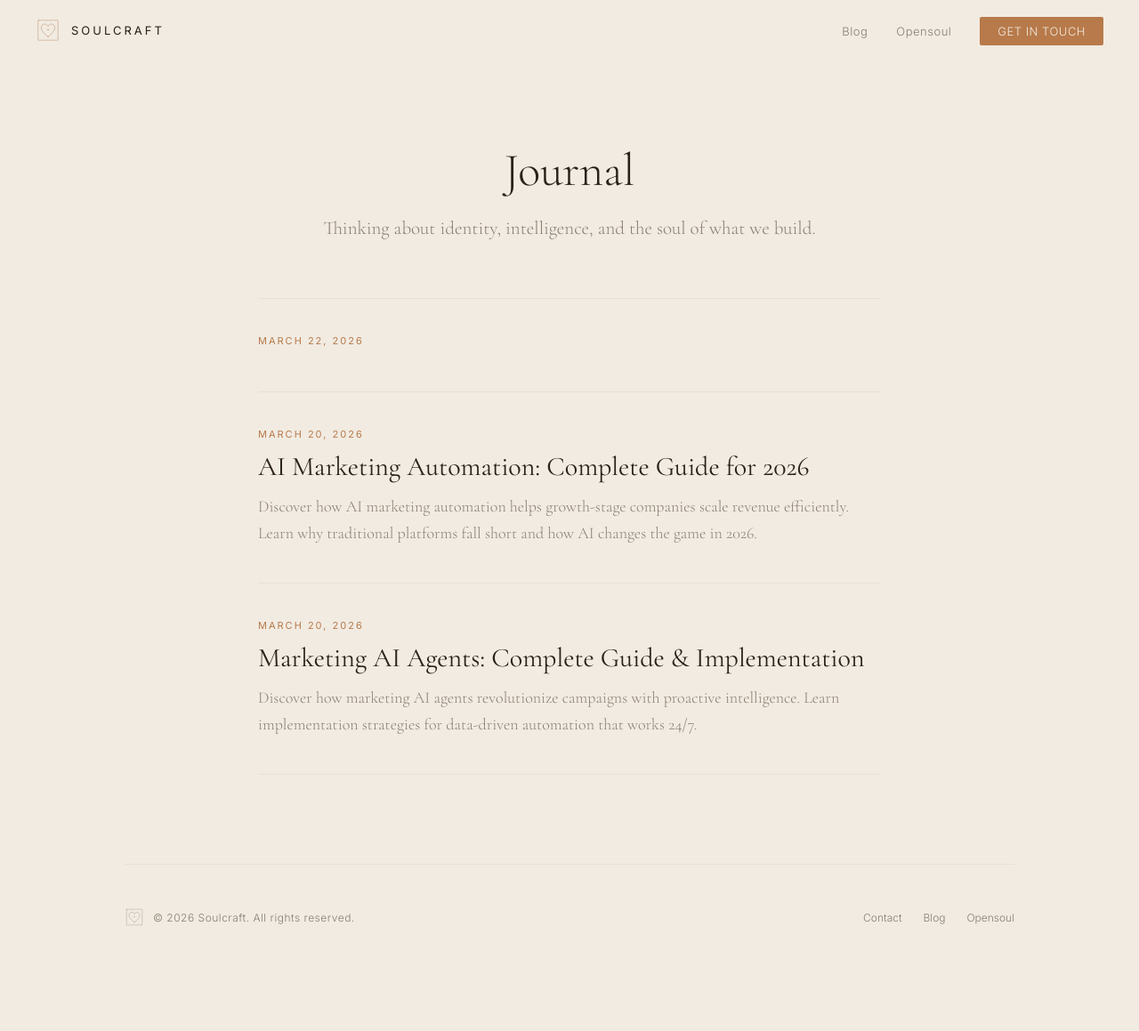
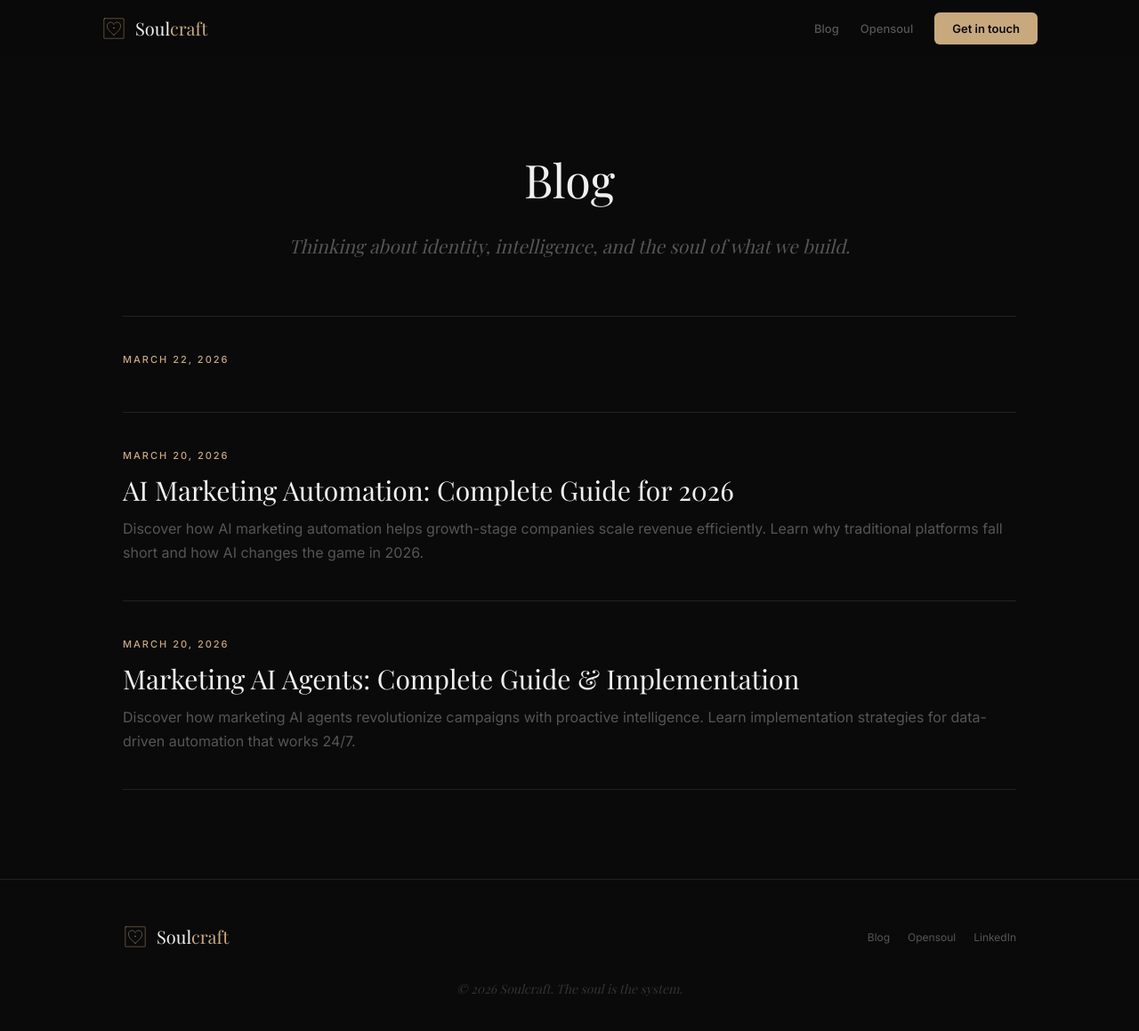
Before and after one commit to iamevandrake/soulcraft-site, a Jekyll site: the page built from blog/index.html, in a window 1280 px wide and 1172 px high. Shown: the top 1159 px of the window at 89% size. Built offline with Jekyll 4.4.1, drawn with Linux system fonts in a browser that asks for light colours; some web fonts are replaced.

Commit message:
blog updated

```diff
--- a/blog/index.html
+++ b/blog/index.html
@@ -20,193 +20,220 @@ layout: null
 <meta property="og:type" content="website" />
 <meta property="og:url" content="https://soulcraftagency.com/blog/" />
 
-<!-- Fonts -->
+<!-- Fonts (matching homepage) -->
 <link rel="preconnect" href="https://fonts.googleapis.com">
 <link rel="preconnect" href="https://fonts.gstatic.com" crossorigin>
-<link href="https://fonts.googleapis.com/css2?family=Cormorant+Garamond:ital,wght@0,300;0,400;0,500;0,600;1,300;1,400;1,500;1,600&family=Inter:wght@300;400&display=swap" rel="stylesheet">
-
-<!-- Shared Design System -->
-<link rel="stylesheet" href="/assets/css/landing.css">
+<link href="https://fonts.googleapis.com/css2?family=Inter:wght@300;400;500;600;700;800;900&family=Playfair+Display:ital,wght@0,400;0,600;0,700;1,400;1,700&display=swap" rel="stylesheet">
 
 <style>
-/* ===== BLOG INDEX STYLES ===== */
+* { margin: 0; padding: 0; box-sizing: border-box; }
+:root {
+  --black: #0a0a0a;
+  --dark: #111111;
+  --card: #161616;
+  --border: #222222;
+  --muted: #555555;
+  --text: #d0d0d0;
+  --white: #f0f0f0;
+  --accent: #c8a97e;
+  --accent-dim: rgba(200,169,126,0.12);
+  --accent-glow: rgba(200,169,126,0.25);
+}
+html { scroll-behavior: smooth; }
+body { font-family: 'Inter', sans-serif; background: var(--black); color: var(--text); line-height: 1.6; overflow-x: hidden; }
+a { color: var(--accent); text-decoration: none; }
+.container { max-width: 1100px; margin: 0 auto; padding: 0 24px; }
 
-.sc-blog-hero {
+/* Accessibility */
+.sr-only { position: absolute; width: 1px; height: 1px; padding: 0; margin: -1px; overflow: hidden; clip: rect(0,0,0,0); border: 0; }
+
+/* Nav */
+nav { position: fixed; top: 0; left: 0; right: 0; z-index: 100; background: rgba(10,10,10,0.85); backdrop-filter: blur(24px); -webkit-backdrop-filter: blur(24px); }
+nav .container { display: flex; align-items: center; justify-content: space-between; height: 64px; }
+.logo { font-family: 'Playfair Display', serif; font-size: 20px; color: var(--white); display: flex; align-items: center; gap: 10px; }
+.logo-text { white-space: nowrap; }
+.logo-text span { color: var(--accent); }
+.heartmark { width: 28px; height: 28px; flex-shrink: 0; }
+.nav-right { display: flex; gap: 24px; align-items: center; }
+.nav-right a { color: var(--muted); font-size: 13px; font-weight: 500; transition: color 0.2s; }
+.nav-right a:hover { color: var(--white); }
+.nav-cta-btn { background: var(--accent) !important; color: var(--black) !important; padding: 8px 20px; border-radius: 6px; font-weight: 600 !important; font-size: 13px !important; }
+
+/* Blog hero */
+.blog-hero {
   padding: 160px 0 60px;
   text-align: center;
 }
-
-.sc-blog-hero h1 {
-  font-family: var(--serif);
-  font-weight: 300;
+.blog-hero h1 {
+  font-family: 'Playfair Display', serif;
+  font-weight: 400;
   font-size: clamp(36px, 5vw, 52px);
-  color: var(--espresso);
+  color: var(--white);
   margin-bottom: 16px;
 }
-
-.sc-blog-hero p {
-  font-family: var(--serif);
-  font-weight: 300;
+.blog-hero p {
+  font-family: 'Playfair Display', serif;
+  font-weight: 400;
   font-size: clamp(18px, 2vw, 21px);
-  color: var(--warm-gray);
+  color: var(--muted);
   line-height: 1.7;
+  font-style: italic;
 }
 
-.sc-blog-list {
+/* Blog list */
+.blog-list {
   padding: 0 0 100px;
 }
-
-.sc-blog-post {
+.blog-list .container {
+  padding-left: 48px;
+  padding-right: 48px;
+}
+.blog-post {
   display: block;
   text-decoration: none;
   padding: 40px 0;
-  border-bottom: 1px solid var(--sandstone);
+  border-bottom: 1px solid var(--border);
   transition: padding-left 0.3s;
 }
-
-.sc-blog-post:first-child {
-  border-top: 1px solid var(--sandstone);
+.blog-post:first-child {
+  border-top: 1px solid var(--border);
 }
-
-.sc-blog-post:hover {
+.blog-post:hover {
   padding-left: 12px;
 }
-
-.sc-blog-post-date {
-  font-family: var(--sans);
-  font-weight: 400;
+.blog-post-date {
+  font-family: 'Inter', sans-serif;
+  font-weight: 500;
   font-size: 11px;
   letter-spacing: 2px;
   text-transform: uppercase;
-  color: var(--copper);
+  color: var(--accent);
   margin-bottom: 10px;
 }
-
-.sc-blog-post-title {
-  font-family: var(--serif);
+.blog-post-title {
+  font-family: 'Playfair Display', serif;
   font-weight: 400;
   font-size: clamp(22px, 2.8vw, 30px);
   line-height: 1.3;
-  color: var(--espresso);
+  color: var(--white);
   margin-bottom: 10px;
   transition: color 0.3s;
 }
-
-.sc-blog-post:hover .sc-blog-post-title {
-  color: var(--copper);
+.blog-post:hover .blog-post-title {
+  color: var(--accent);
 }
-
-.sc-blog-post-description {
-  font-family: var(--serif);
-  font-weight: 300;
-  font-size: clamp(16px, 1.6vw, 18px);
+.blog-post-description {
+  font-size: clamp(14px, 1.6vw, 16px);
   line-height: 1.7;
-  color: var(--warm-gray);
+  color: var(--muted);
 }
-
-.sc-blog-empty {
+.blog-empty {
   text-align: center;
   padding: 80px 0;
-  font-family: var(--serif);
-  font-weight: 300;
+  font-family: 'Playfair Display', serif;
+  font-weight: 400;
   font-size: 20px;
-  color: var(--warm-gray);
+  color: var(--muted);
   font-style: italic;
 }
 
+/* Footer */
+footer { padding: 48px 0; border-top: 1px solid var(--border); }
+footer .container { padding-left: 48px; padding-right: 48px; }
+.footer-row { display: flex; justify-content: space-between; align-items: center; }
+.footer-links { display: flex; gap: 20px; flex-wrap: wrap; }
+.footer-links a { font-size: 12px; color: var(--muted); }
+.footer-links a:hover { color: var(--accent); }
+.footer-tagline { font-family: 'Playfair Display', serif; font-size: 14px; color: #333; font-style: italic; }
+
 @media (max-width: 768px) {
-  .sc-blog-hero {
+  .blog-hero {
     padding: 120px 0 40px;
   }
-
-  .sc-blog-post {
+  .blog-post {
     padding: 28px 0;
   }
-
-  .sc-blog-post:hover {
+  .blog-post:hover {
     padding-left: 0;
   }
+  .nav-right a:not(.nav-cta-btn) { display: none; }
+  .footer-row { flex-direction: column; gap: 20px; text-align: center; }
+  .footer-links { justify-content: center; }
+  .blog-list .container { padding-left: 24px; padding-right: 24px; }
+  footer .container { padding-left: 24px; padding-right: 24px; }
 }
 </style>
 </head>
 <body>
 
-<!-- ===== NAV ===== -->
-<nav class="sc-nav">
-  <a href="/" class="sc-nav-logo">
-    <svg viewBox="0 0 200 200" fill="none" xmlns="http://www.w3.org/2000/svg">
-      <rect x="20" y="20" width="160" height="160" rx="4" stroke-width="3" stroke-linecap="round" fill="none"/>
-      <path d="M100 152 C 100 152, 48 116, 46 84 C 44 62, 58 50, 74 50 C 86 50, 94 58, 100 68 C 106 58, 114 50, 126 50 C 142 50, 156 62, 154 84 C 152 116, 100 152, 100 152Z" stroke-width="3.2" stroke-linecap="round" stroke-linejoin="round" fill="none"/>
-      <circle cx="100" cy="96" r="4.5" fill="currentColor"/>
-    </svg>
-    <span class="sc-nav-wordmark">Soulcraft</span>
-  </a>
-  <ul class="sc-nav-links">
-    <li><a href="/blog/">Blog</a></li>
-    <li><a href="/opensoul/">Opensoul</a></li>
-    <li><a href="mailto:hello@soulcraftagency.com" class="sc-nav-cta">Get in touch</a></li>
-  </ul>
-  <button class="sc-nav-toggle" aria-label="Menu" onclick="document.querySelector('.sc-nav-links').classList.toggle('open')">
-    <span></span><span></span><span></span>
-  </button>
+<!-- Nav -->
+<nav>
+  <div class="container">
+    <a href="/" class="logo" aria-label="Soulcraft home">
+      <svg class="heartmark" viewBox="0 0 200 200" fill="none" xmlns="http://www.w3.org/2000/svg" aria-hidden="true">
+        <rect x="20" y="20" width="160" height="160" rx="4" stroke="#c8a97e" stroke-width="3" stroke-linecap="round" fill="none"/>
+        <path d="M100 152 C 100 152, 48 116, 46 84 C 44 62, 58 50, 74 50 C 86 50, 94 58, 100 68 C 106 58, 114 50, 126 50 C 142 50, 156 62, 154 84 C 152 116, 100 152, 100 152Z" stroke="#c8a97e" stroke-width="3.2" stroke-linecap="round" stroke-linejoin="round" fill="none"/>
+        <circle cx="100" cy="96" r="4.5" fill="#c8a97e"/>
+      </svg>
+      <span class="logo-text">Soul<span>craft</span></span>
+    </a>
+    <div class="nav-right">
+      <a href="/blog">Blog</a>
+      <a href="/opensoul">Opensoul</a>
+      <a href="mailto:hello@soulcraftagency.com" class="nav-cta-btn">Get in touch</a>
+    </div>
+  </div>
 </nav>
 
-<!-- ===== HERO ===== -->
-<section class="sc-blog-hero">
-  <div class="sc-container">
-    <h1>Journal</h1>
+<!-- Hero -->
+<section class="blog-hero">
+  <div class="container">
+    <h1>Blog</h1>
     <p>Thinking about identity, intelligence, and the soul of what we build.</p>
   </div>
 </section>
 
-<!-- ===== POST LIST ===== -->
-<section class="sc-blog-list">
-  <div class="sc-container">
+<!-- Post list -->
+<section class="blog-list">
+  <div class="container">
     {% assign sorted_posts = site.posts | sort: "date" | reverse %}
     {% if sorted_posts.size > 0 %}
       {% for post in sorted_posts %}
-      <a href="{{ post.url }}" class="sc-blog-post">
-        <div class="sc-blog-post-date">{{ post.date | date: "%B %-d, %Y" }}</div>
-        <h2 class="sc-blog-post-title">{{ post.title }}</h2>
+      <a href="{{ post.url }}" class="blog-post">
+        <div class="blog-post-date">{{ post.date | date: "%B %-d, %Y" }}</div>
+        <h2 class="blog-post-title">{{ post.title }}</h2>
         {% if post.description %}
-        <p class="sc-blog-post-description">{{ post.description }}</p>
+        <p class="blog-post-description">{{ post.description }}</p>
         {% endif %}
       </a>
       {% endfor %}
     {% else %}
-      <p class="sc-blog-empty">Something is brewing. Check back soon.</p>
+      <p class="blog-empty">Something is brewing. Check back soon.</p>
     {% endif %}
   </div>
 </section>
 
-<!-- ===== FOOTER ===== -->
+<!-- Footer -->
 <footer>
-  <div class="sc-container-wide">
-    <div class="sc-footer">
-      <div class="sc-footer-brand">
-        <svg width="22" height="22" viewBox="0 0 200 200" fill="none" xmlns="http://www.w3.org/2000/svg">
-          <rect x="20" y="20" width="160" height="160" rx="4" stroke-width="3" stroke-linecap="round" fill="none"/>
-          <path d="M100 152 C 100 152, 48 116, 46 84 C 44 62, 58 50, 74 50 C 86 50, 94 58, 100 68 C 106 58, 114 50, 126 50 C 142 50, 156 62, 154 84 C 152 116, 100 152, 100 152Z" stroke-width="3.2" stroke-linecap="round" stroke-linejoin="round" fill="none"/>
-          <circle cx="100" cy="96" r="4.5"/>
+  <div class="container">
+    <div class="footer-row">
+      <span class="logo">
+        <svg class="heartmark" viewBox="0 0 200 200" fill="none" xmlns="http://www.w3.org/2000/svg" aria-hidden="true">
+          <rect x="20" y="20" width="160" height="160" rx="4" stroke="#c8a97e" stroke-width="3" stroke-linecap="round" fill="none"/>
+          <path d="M100 152 C 100 152, 48 116, 46 84 C 44 62, 58 50, 74 50 C 86 50, 94 58, 100 68 C 106 58, 114 50, 126 50 C 142 50, 156 62, 154 84 C 152 116, 100 152, 100 152Z" stroke="#c8a97e" stroke-width="3.2" stroke-linecap="round" stroke-linejoin="round" fill="none"/>
+          <circle cx="100" cy="96" r="4.5" fill="#c8a97e"/>
         </svg>
-        <span class="sc-footer-text">&copy; 2026 Soulcraft. All rights reserved.</span>
-      </div>
-      <div class="sc-footer-links">
-        <a href="mailto:hello@soulcraftagency.com">Contact</a>
-        <a href="/blog/">Blog</a>
-        <a href="/opensoul/">Opensoul</a>
+        <span class="logo-text">Soul<span>craft</span></span>
+      </span>
+      <div class="footer-links">
+        <a href="/blog">Blog</a>
+        <a href="/opensoul">Opensoul</a>
+        <a href="https://www.linkedin.com/company/112723961/admin/dashboard/" target="_blank" rel="noopener">LinkedIn</a>
       </div>
     </div>
+    <div class="footer-tagline" style="text-align:center;margin-top:32px;">&copy; 2026 Soulcraft. The soul is the system.</div>
   </div>
 </footer>
 
-<!-- Scroll-triggered nav border -->
-<script>
-const nav = document.querySelector('.sc-nav');
-window.addEventListener('scroll', () => {
-  nav.classList.toggle('scrolled', window.scrollY > 40);
-});
-</script>
-
 </body>
 </html>
```
